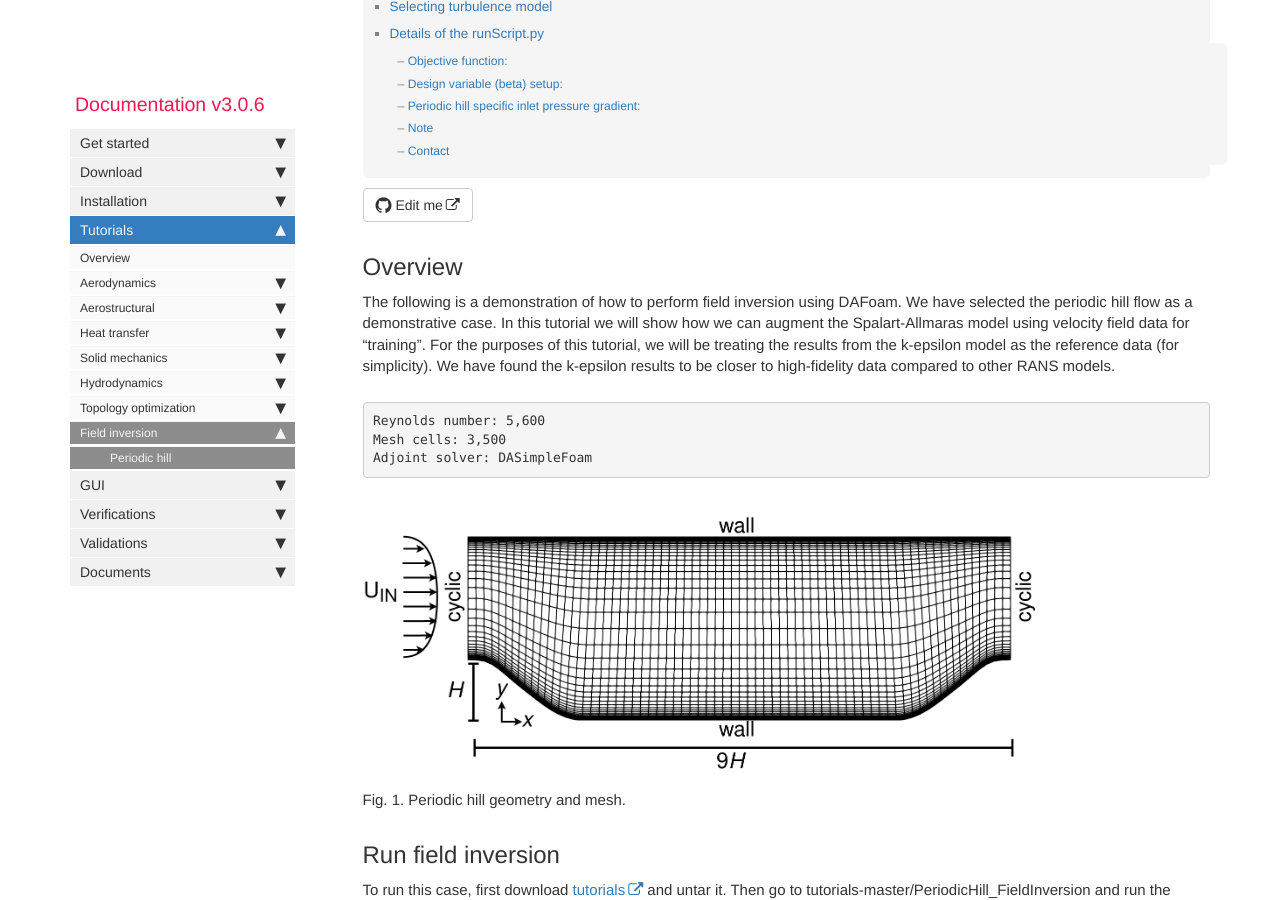
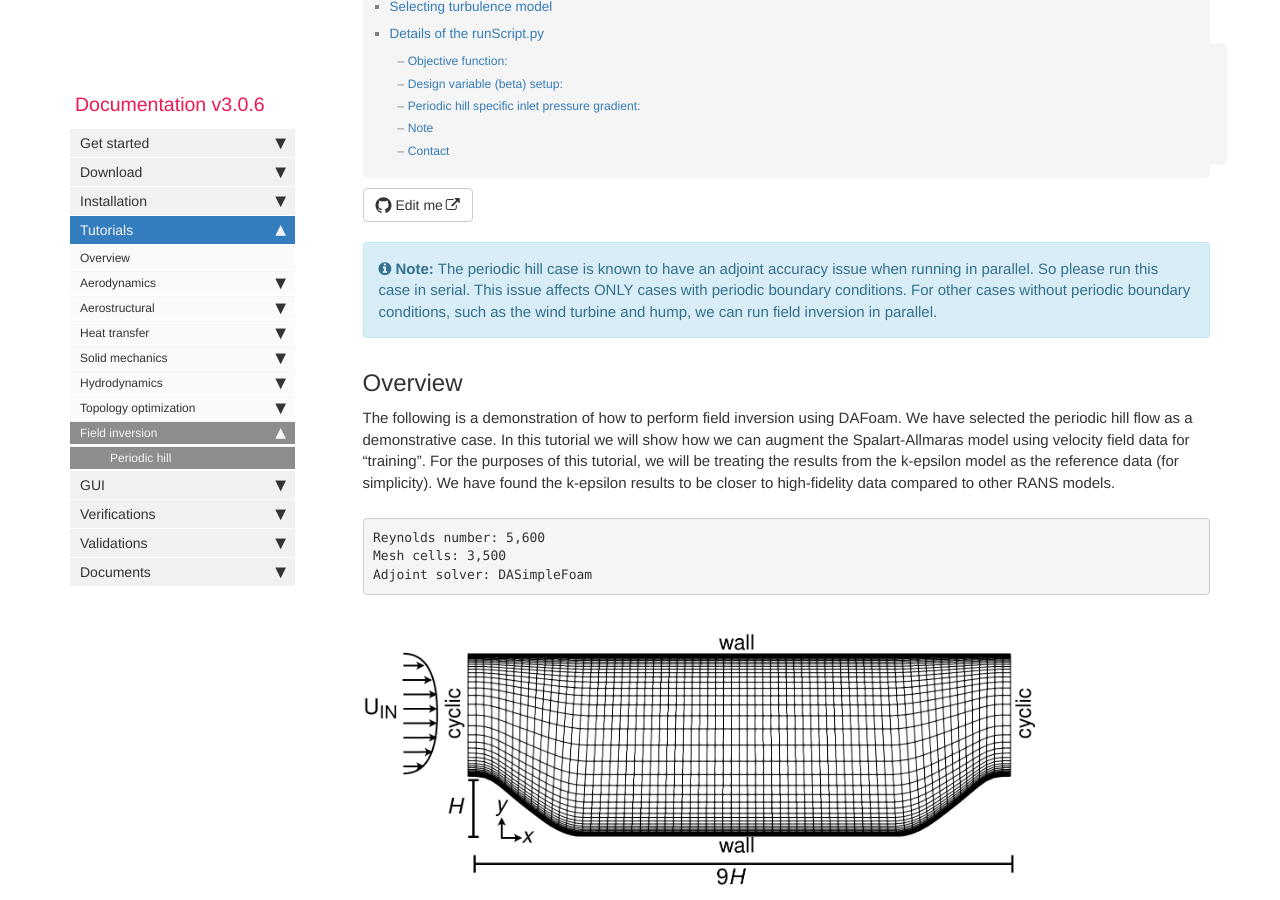
Before and after one commit to DAFoam/DAFoam.github.io, a Jekyll site: the page built from pages/mydoc/mydoc_tutorials_fieldinversion_ph.md, in a window 1280 px wide and 900 px high, scrolled down 313 px. Built offline with Jekyll 4.4.1, drawn with Linux system fonts in a browser that asks for light colours; comment, search, counter and statistics services are not loaded.

Commit message:
content update

```diff
--- a/pages/mydoc/mydoc_tutorials_fieldinversion_ph.md
+++ b/pages/mydoc/mydoc_tutorials_fieldinversion_ph.md
@@ -6,6 +6,9 @@ sidebar: mydoc_sidebar
 permalink: mydoc_tutorials_field_inversion_ph.html
 folder: mydoc
 ---
+
+{% include note.html content="The periodic hill case is known to have an adjoint accuracy issue when running in parallel. So please run this case in serial. This issue affects ONLY cases with periodic boundary conditions. For other cases without periodic boundary conditions, such as the wind turbine and hump, we can run field inversion in parallel." %}
+
 ## Overview
 The following is a demonstration of how to perform field inversion using DAFoam. We have selected the periodic hill flow as a demonstrative case. In this tutorial we will show how we can augment the Spalart-Allmaras model using velocity field data for "training". For the purposes of this tutorial, we will be treating the results from the k-epsilon model as the reference data (for simplicity). We have found the k-epsilon results to be closer to high-fidelity data compared to other RANS models.
 
```
